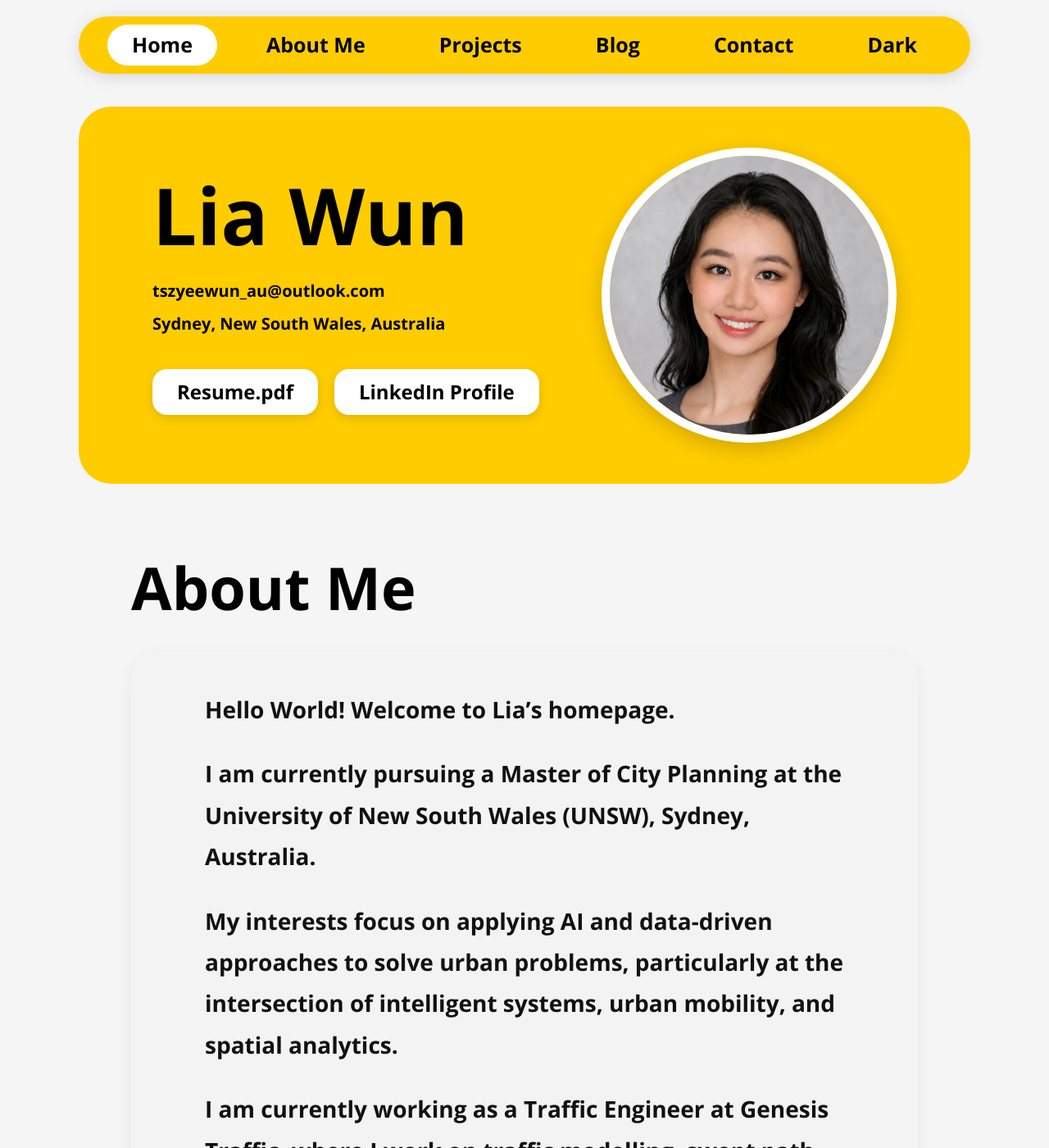
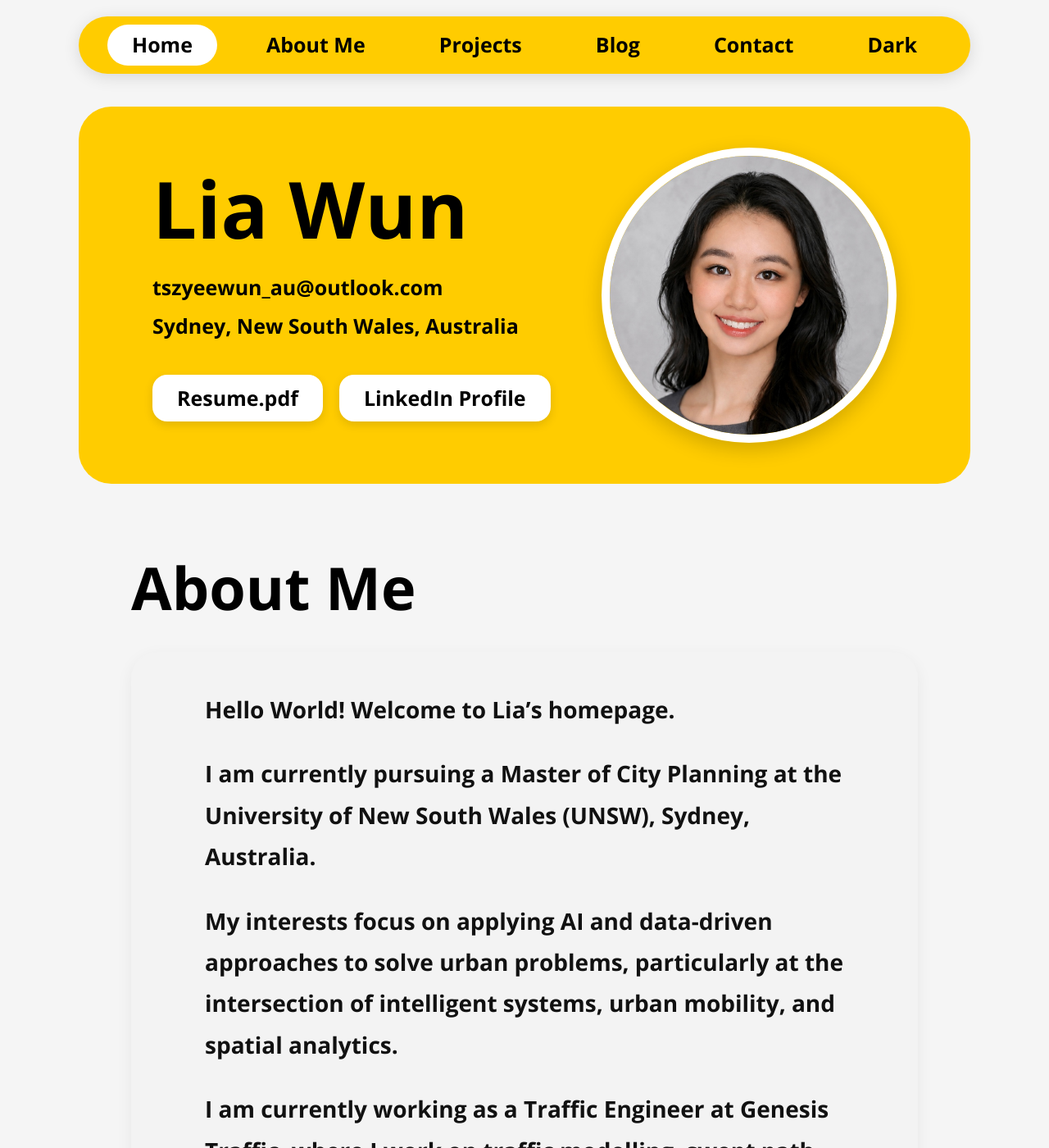
Before and after one commit to tszyeewun/tszyeewun.github.io, a Jekyll site: the page built from index.md, in a window 1280 px wide and 1400 px high. Shown: the whole window at 82% size. Built offline with Jekyll 4.4.1, drawn with Linux system fonts in a browser that asks for light colours.

Commit message:
Increase font size in hero-contact and button styles

```diff
--- a/_layouts/default.html
+++ b/_layouts/default.html
@@ -123,7 +123,7 @@
     }
 
     .hero-contact{
-      font-size:20px;
+      font-size:25px;
       color:#000;
       font-weight:600;
       margin-bottom:10px;
@@ -144,7 +144,7 @@
       background:white;
       color:#000 !important;
 
-      font-size:24px;
+      font-size:25px;
       font-weight:700;
 
       padding:10px 30px;
```
